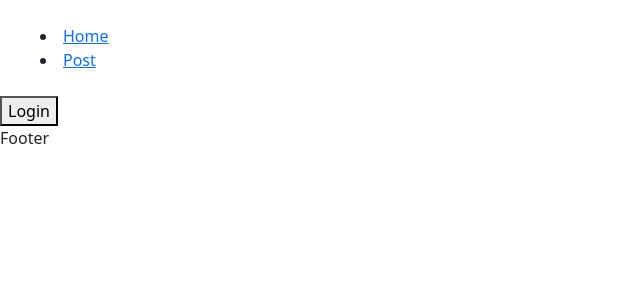
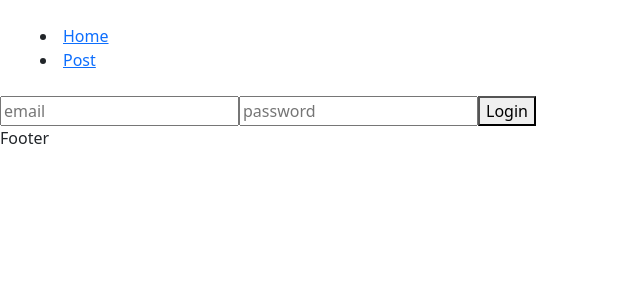
Before and after one commit to JohnQuimson/react-context-auth, a React (Vite) app: page /login in a window 1280 px wide. Shown: the top 300 px of the page, without its empty margins (0-640 px from the left). Built offline with nearby package versions, Linux system fonts and the light colour scheme.

Commit message:
feat: simple inputs

```diff
--- a/src/pages/Login.jsx
+++ b/src/pages/Login.jsx
@@ -11,6 +11,8 @@ export default function () {
   return (
     <>
       <form onSubmit={handleLogin}>
+        <input type="text" placeholder="email" />
+        <input type="password" placeholder="password" />
         <button>Login</button>
       </form>
     </>
```
